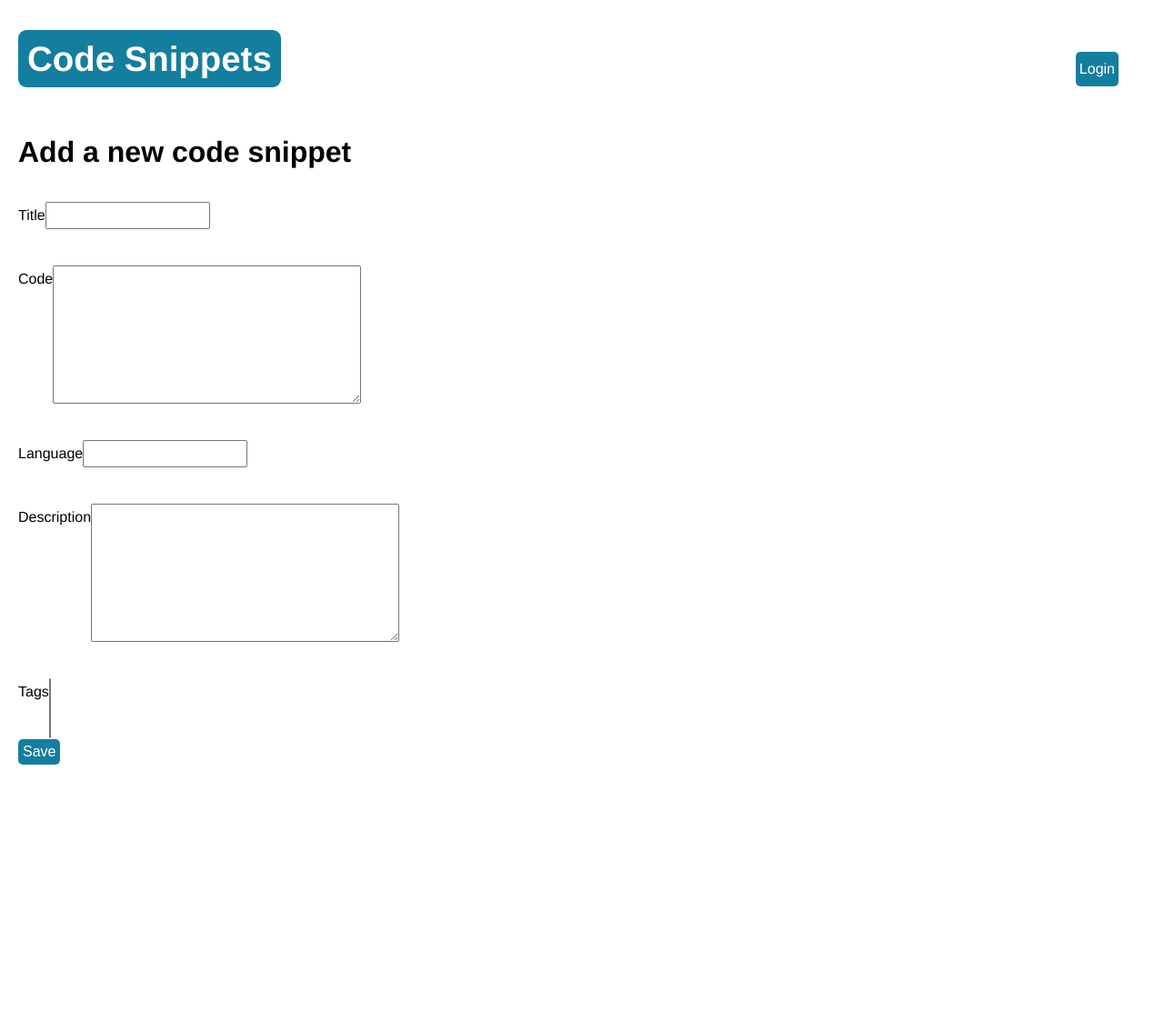
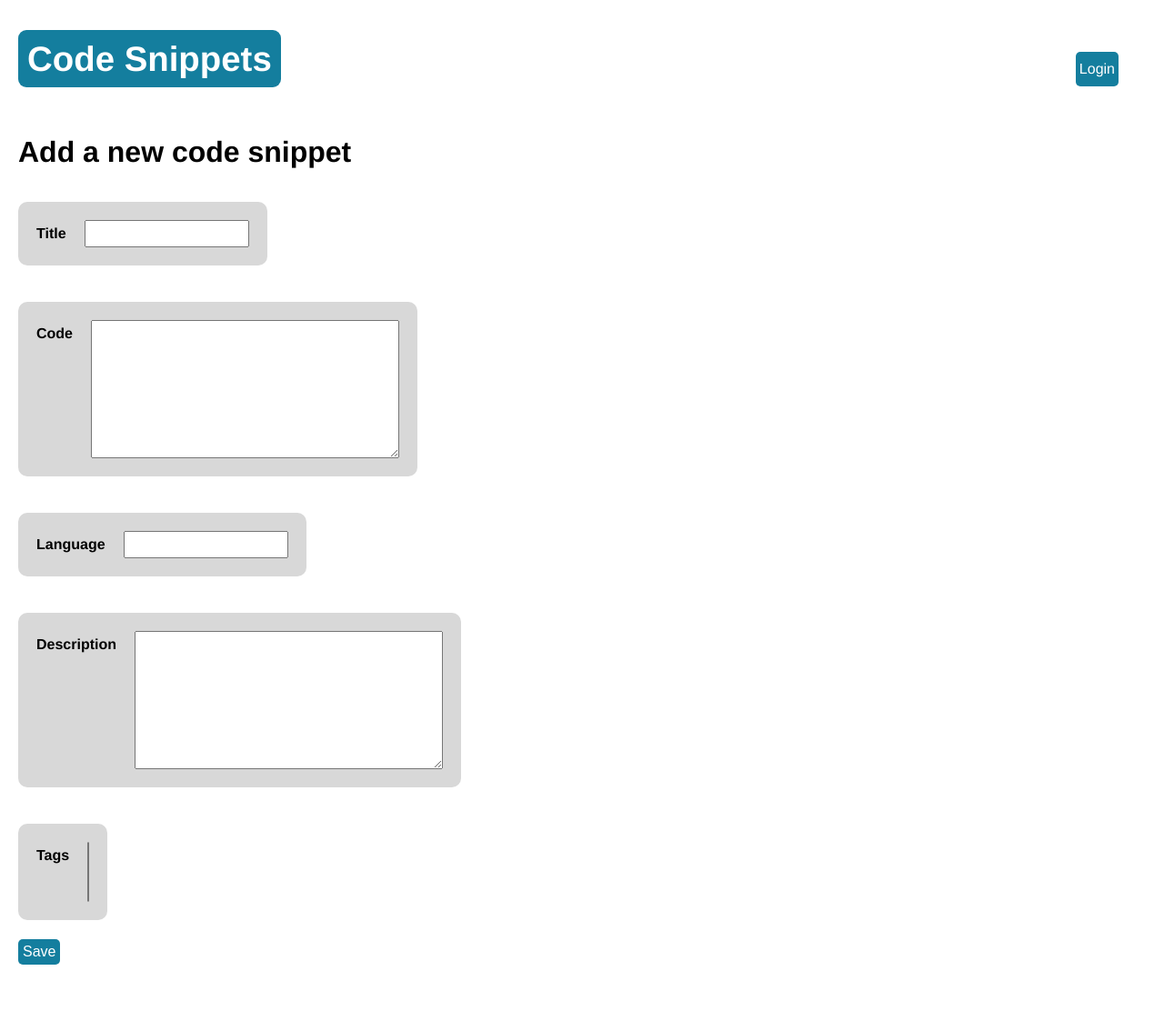
Before and after one commit to Momentum-Team-8/django-duplex-team-wolverine, a Django app: page /snippets/new in a window 1280 px wide. Shown: the whole page at 91% size. Before the commit the page ends 841 px from the top, so only its background shows below. Run offline with Django 3.2, Linux system fonts and the light colour scheme; data that the repository does not hold is empty; some libraries are stand-ins or nearby versions.

Commit message:
new snippet form is cleaned up a lot

```diff
--- a/snippets/static/css/styles.css
+++ b/snippets/static/css/styles.css
@@ -184,7 +184,22 @@ button:hover {
     margin-top: 40px;
     display: flex;
     justify-content: left;
+    background-color: rgb(216, 216, 216);
+    width: fit-content;
+    height: fit-content;
+    padding: 20px;
+    border-radius: 10px;
+    margin-bottom: 20px;
 }
+
+.measure > label {
+    margin-right: 20px;
+    color: black;
+    width: fit-content;
+    height: fit-content;
+    font-weight: bold;
+}
+
 .edit {
     text-decoration: none;
     color: white;
@@ -213,3 +228,7 @@ button:hover {
 .delete:hover {
     background-color: #ff0000;
 }
+
+.submit {
+    margin-bottom: 50px;
+}
```
